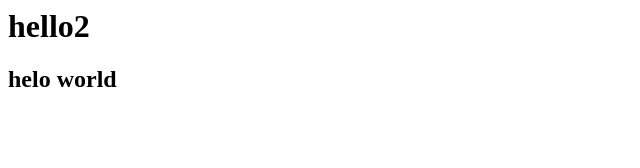
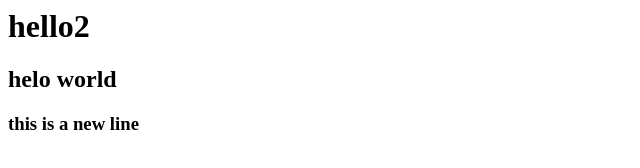
Before and after one commit to aanam18/Demo2, a plain HTML site: page index.html in a window 1280 px wide. Shown: the whole page, without its empty margins (0-640 px from the left). Drawn offline with Linux system fonts and the light colour scheme.

Commit message:
commit 1

```diff
--- a/index.html
+++ b/index.html
@@ -1,2 +1,3 @@
 <h1>hello2</h1>
 <h2>helo world</h2>
+<h3>this is a new line</h3>
```
